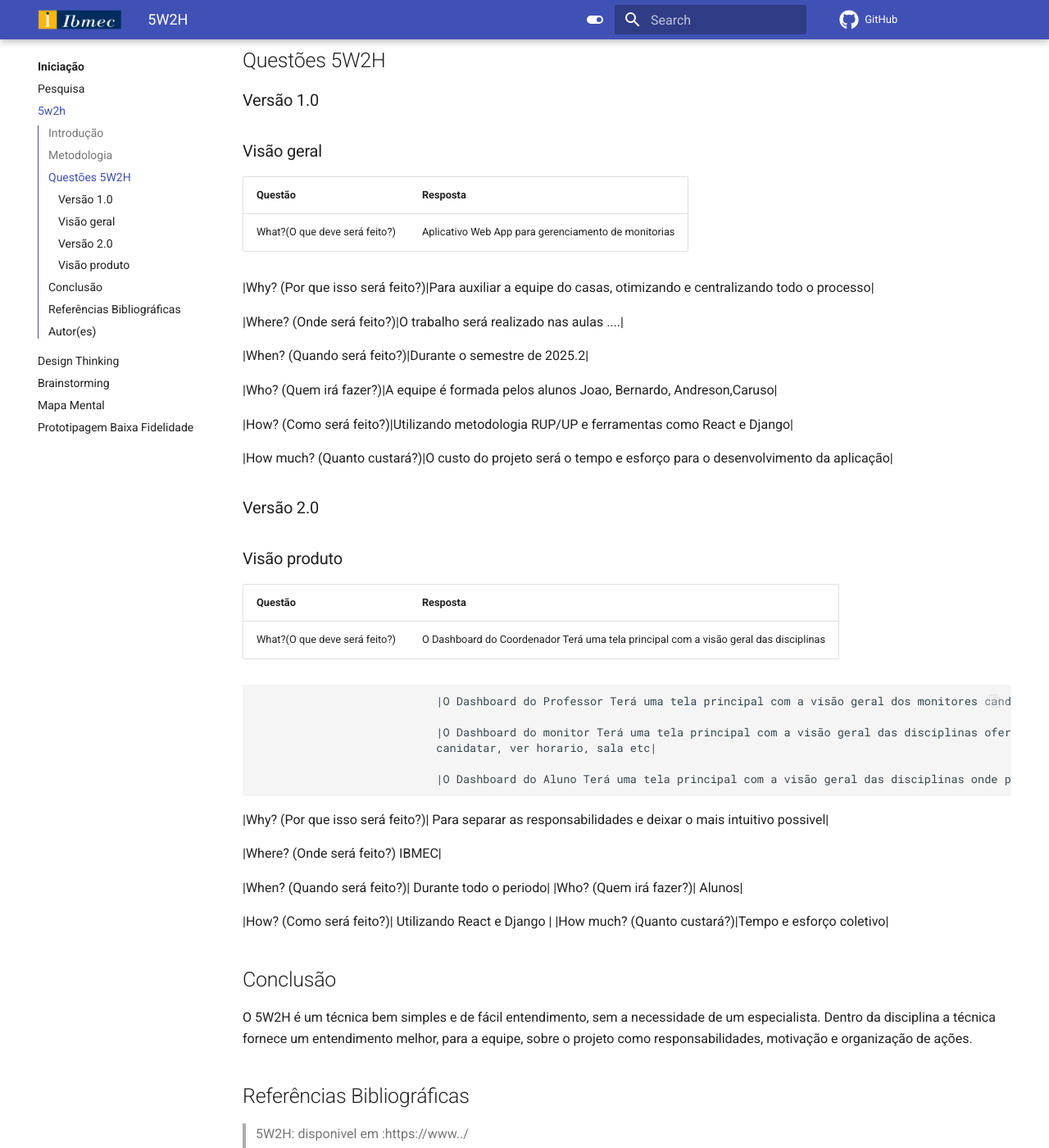
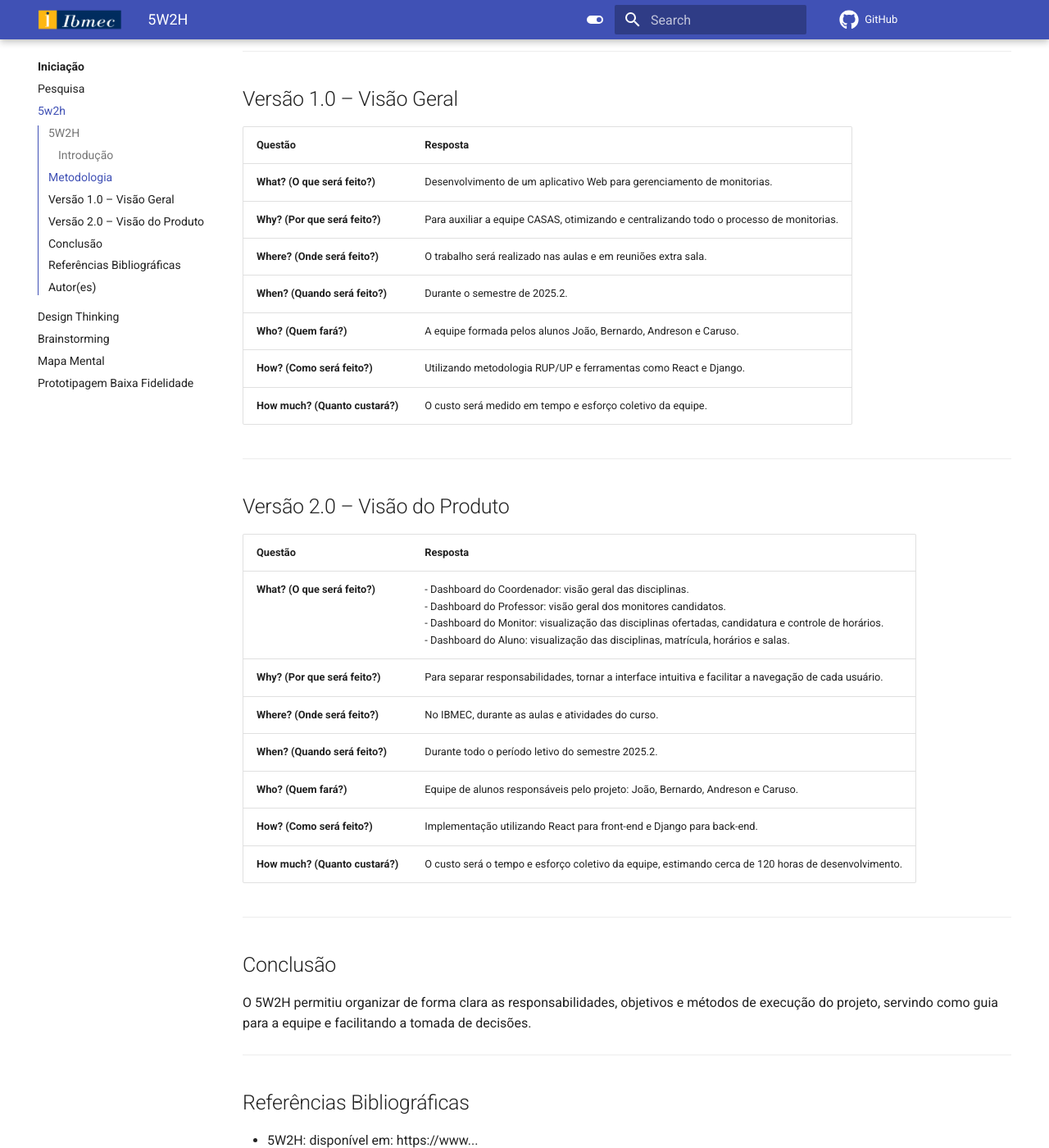
Before and after one commit to Projetos-de-Extensao/PBE_25.2_8001_IV, an MkDocs documentation site: the page built from docs/Iniciacao/5w2h.md, in a window 1280 px wide and 1400 px high, scrolled down 573 px. Shown: the whole window at 82% size. Built offline with MkDocs 1.6.1 and Material for MkDocs 9.7.7, drawn with Linux system fonts in a browser that asks for light colours; comment, search, counter and statistics services are not loaded; some of the changed text lies outside the part shown.

Commit message:
Update 5w2h.md

```diff
--- a/docs/Iniciacao/5w2h.md
+++ b/docs/Iniciacao/5w2h.md
@@ -3,83 +3,64 @@ id: 5w2h
 title: 5W2H
 ---
 
-## Introdução
+## 5W2H
 
-<p align = "justify">
-    O 5W2H é uma ferramenta administrativa  que pode ser utilizada para diferentes contextos dentro de uma organização, como na organização para planejamento estratégico e guia na execução de ações. O 5W2H baseia-se em 7 perguntas (What?, Why?, Where?, Who?, When?, How? e How much?), com o intuito de esclarecer e organizar ideias. A ferramenta será utilizada como um guia de ações, tornando os objetivos mais evidentes para a equipe, auxiliando na compreensão, organização e tomadas de decisões no projeto.
-</p>
+### Introdução
+
+O 5W2H é uma ferramenta administrativa utilizada para planejar e organizar ações dentro de um projeto. Baseia-se em 7 perguntas: What?, Why?, Where?, Who?, When?, How? e How much?, permitindo esclarecer responsabilidades, motivação e execução das tarefas.
+
+---
 
 ## Metodologia
 
-<p align = "justify">
-    FIzemos suma chamada no discord e começamos a lançar ideias, a partir dos pontos debatidos foi possível responder às questões do 5W2H.
-</p>
+A equipe realizou uma chamada no Discord, discutiu os pontos gerais do projeto e respondeu às perguntas do 5W2H para organizar as ideias e ações do projeto.
 
+---
 
-## Questões 5W2H
+## Versão 1.0 – Visão Geral
 
-### Versão 1.0
+| Questão | Resposta |
+|---------|---------|
+| **What? (O que será feito?)** | Desenvolvimento de um aplicativo Web para gerenciamento de monitorias. |
+| **Why? (Por que será feito?)** | Para auxiliar a equipe CASAS, otimizando e centralizando todo o processo de monitorias. |
+| **Where? (Onde será feito?)** | O trabalho será realizado nas aulas e em reuniões extra sala. |
+| **When? (Quando será feito?)** | Durante o semestre de 2025.2. |
+| **Who? (Quem fará?)** | A equipe formada pelos alunos João, Bernardo, Andreson e Caruso. |
+| **How? (Como será feito?)** | Utilizando metodologia RUP/UP e ferramentas como React e Django. |
+| **How much? (Quanto custará?)** | O custo será medido em tempo e esforço coletivo da equipe. |
 
-### Visão geral
+---
 
-|Questão|Resposta|
-|-------|--------|
-|What?(O que deve será feito?)|Aplicativo Web App para gerenciamento de monitorias |
+## Versão 2.0 – Visão do Produto
 
-|Why? (Por que isso será feito?)|Para auxiliar a equipe do casas, otimizando e centralizando todo o processo|
+| Questão | Resposta |
+|---------|---------|
+| **What? (O que será feito?)** | - Dashboard do Coordenador: visão geral das disciplinas. <br> - Dashboard do Professor: visão geral dos monitores candidatos. <br> - Dashboard do Monitor: visualização das disciplinas ofertadas, candidatura e controle de horários. <br> - Dashboard do Aluno: visualização das disciplinas, matrícula, horários e salas. |
+| **Why? (Por que será feito?)** | Para separar responsabilidades, tornar a interface intuitiva e facilitar a navegação de cada usuário. |
+| **Where? (Onde será feito?)** | No IBMEC, durante as aulas e atividades do curso. |
+| **When? (Quando será feito?)** | Durante todo o período letivo do semestre 2025.2. |
+| **Who? (Quem fará?)** | Equipe de alunos responsáveis pelo projeto: João, Bernardo, Andreson e Caruso. |
+| **How? (Como será feito?)** | Implementação utilizando React para front-end e Django para back-end. |
+| **How much? (Quanto custará?)** | O custo será o tempo e esforço coletivo da equipe, estimando cerca de 120 horas de desenvolvimento. |
 
-|Where? (Onde será feito?)|O trabalho será realizado nas aulas ....|
-
-|When? (Quando será feito?)|Durante o semestre de 2025.2|
-
-|Who? (Quem irá fazer?)|A equipe é formada pelos alunos Joao, Bernardo, Andreson,Caruso|
-
-|How? (Como será feito?)|Utilizando metodologia RUP/UP e ferramentas como React e Django|
-
-|How much? (Quanto custará?)|O custo do projeto será o tempo e esforço para o desenvolvimento da aplicação|
-
-
-### Versão 2.0
-
-### Visão produto
-
-|Questão|Resposta|
-|-------|--------|
-|What?(O que deve será feito?)|O Dashboard do Coordenador Terá uma tela principal com a visão geral das disciplinas |
-
-                               |O Dashboard do Professor Terá uma tela principal com a visão geral dos monitores candidatos|
-
-                               |O Dashboard do monitor Terá uma tela principal com a visão geral das disciplinas ofertadas e poderá se
-                               canidatar, ver horario, sala etc|
-
-                               |O Dashboard do Aluno Terá uma tela principal com a visão geral das disciplinas onde poderá se matricular, ver horarios, sala etc|
-
-
-
-|Why? (Por que isso será feito?)| Para separar as responsabilidades e deixar o mais intuitivo possivel|
-
-|Where? (Onde será feito?) IBMEC|
-
-|When? (Quando será feito?)| Durante todo o periodo|
-|Who? (Quem irá fazer?)| Alunos|
-
-|How? (Como será feito?)| Utilizando React e Django
-|
-|How much? (Quanto custará?)|Tempo e esforço coletivo|
-
+---
 
 ## Conclusão
 
-O 5W2H é um técnica bem simples e de fácil entendimento, sem a necessidade de um especialista. Dentro da disciplina a técnica fornece um entendimento melhor, para a equipe, sobre o projeto como responsabilidades, motivação e organização de ações.
+O 5W2H permitiu organizar de forma clara as responsabilidades, objetivos e métodos de execução do projeto, servindo como guia para a equipe e facilitando a tomada de decisões.
 
+---
 
 ## Referências Bibliográficas
-> 5W2H: disponivel em :https://www../
 
-> O que é 5W2H, disponivel em :https://www...
+- 5W2H: disponível em: https://www...
+- O que é 5W2H: disponível em: https://www...
+
+---
 
 ## Autor(es)
-| Data | Versão | Descrição |  |
-| -- | -- | -- | -- |
-| 10/09/2025 | 1.0 | Criação do documento | xxx xxxx |
-| 11/09/2025 | 2.0 | Adicionada visão produto | xxxx xxxx |
+
+| Data        | Versão | Descrição              | Autor(es)                             |
+|------------|--------|-----------------------|--------------------------------------|
+| 10/09/2025 | 1.0    | Criação do documento   | XXX XXXX                             |
+| 11/09/2025 | 2.0    | Adicionada visão produto | XXXX XXXX                           |
```
